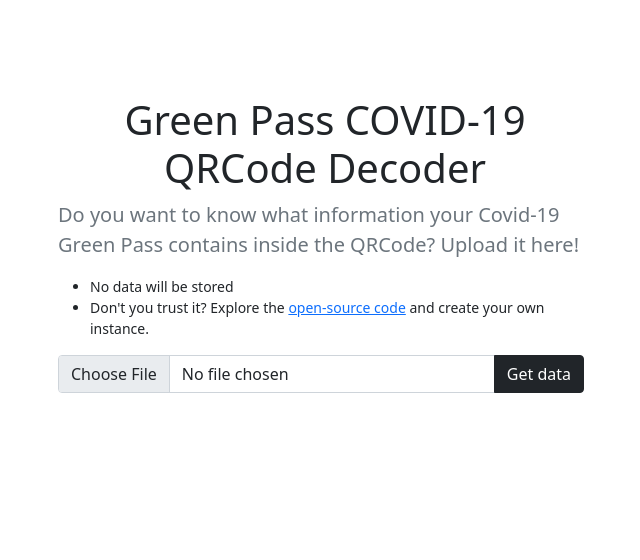
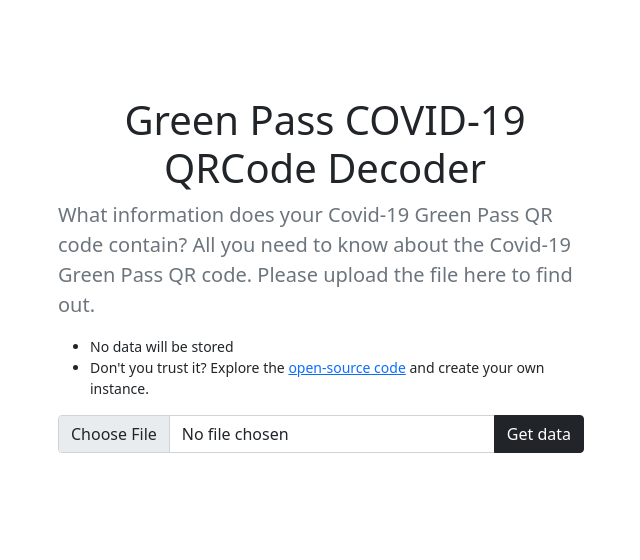
Before and after one commit to debba/greenpass-covid19-qrcode-decoder, a Flask app: page / in a window 1280 px wide. Shown: the top 560 px of the page, without its empty margins (315-955 px from the left). Run offline with Flask 2, Linux system fonts and the light colour scheme.

Commit message:
template fixes

```diff
--- a/templates/home.html
+++ b/templates/home.html
@@ -4,8 +4,7 @@
 {% block content %}
 
 <p class="lead text-muted">
-    Do you want to know what information your Covid-19 Green Pass contains inside the QRCode? Upload it
-    here!
+    What information does your Covid-19 Green Pass QR code contain? All you need to know about the Covid-19 Green Pass QR code. Please upload the file here to find out.
 </p>
 <ul class="small">
     <li>No data will be stored</li>
```
